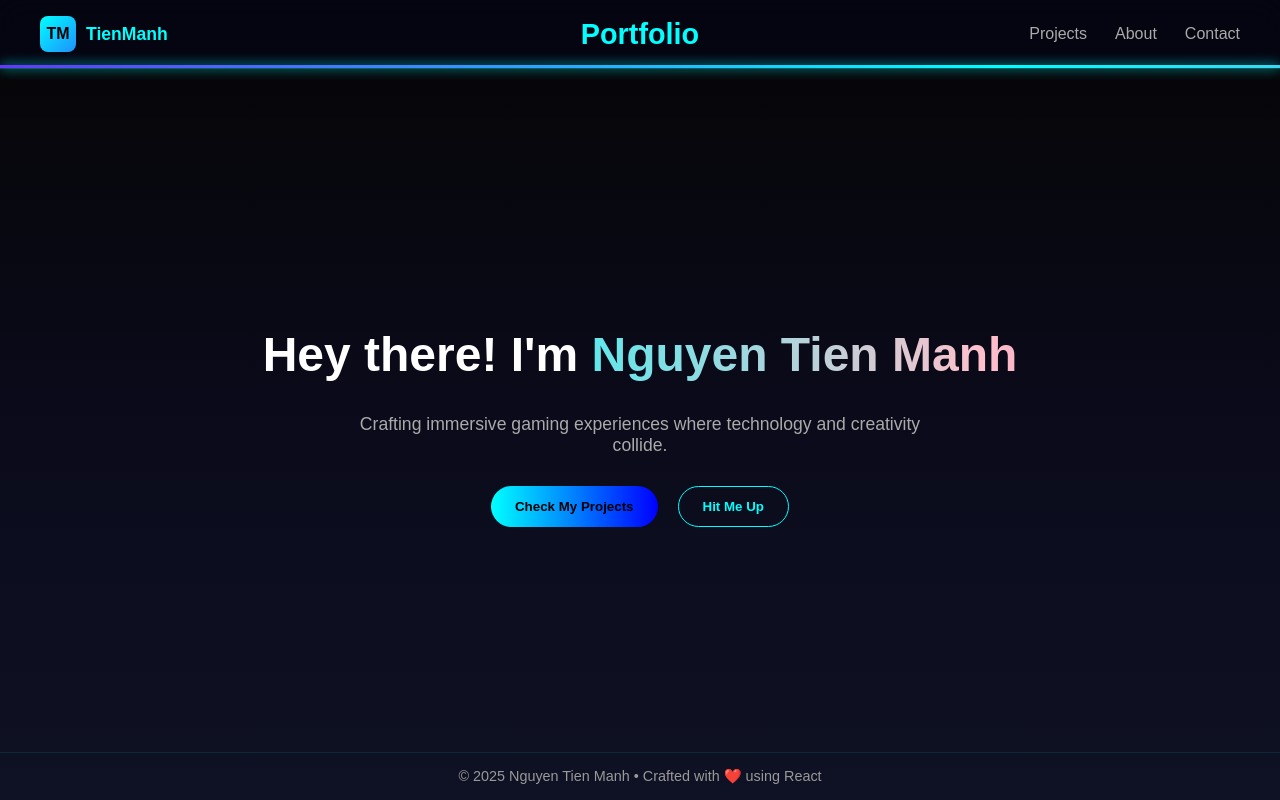
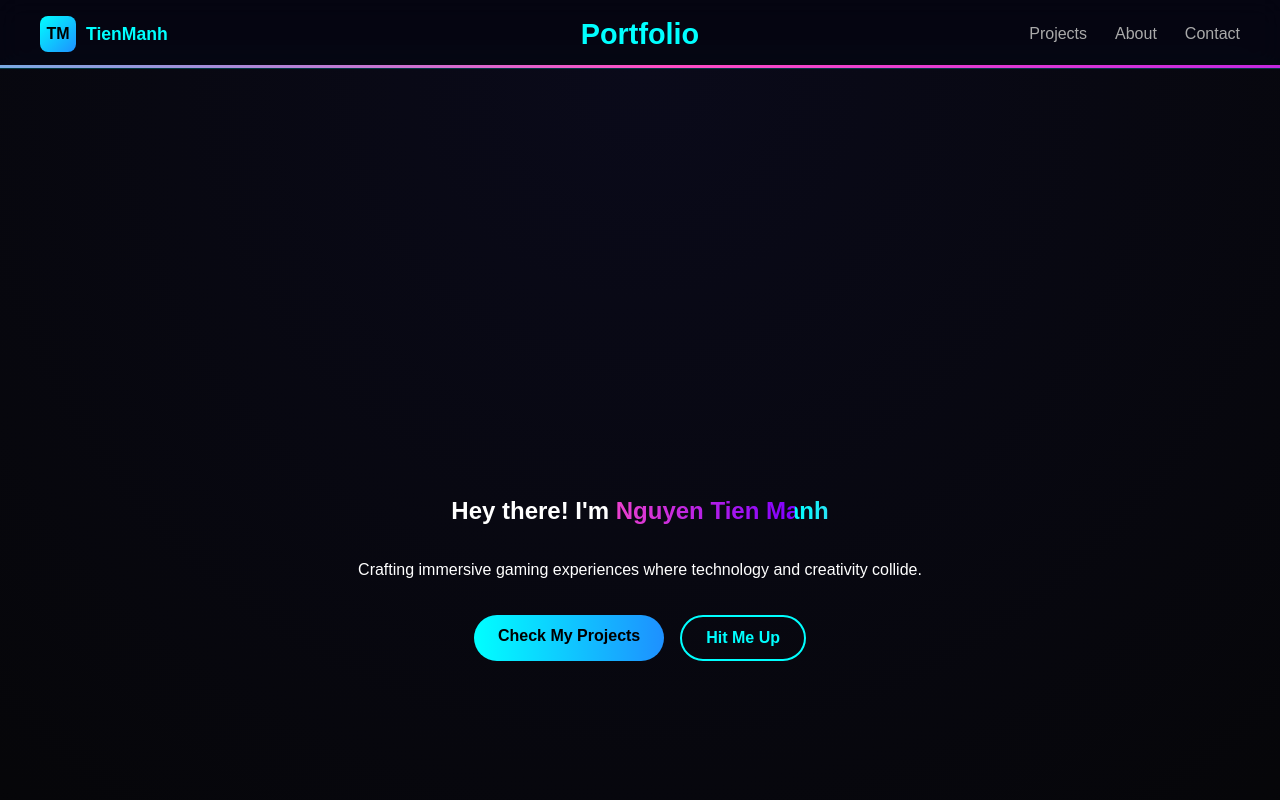
Before and after one commit to ManhNT-6/MyPortfolio, a React (Create React App) app: page / in a window 1280 px wide. Shown: the top 800 px of the page. Built offline with nearby package versions, Linux system fonts and the light colour scheme.

Commit message:
- handle transition page animation

```diff
--- a/src/App.css
+++ b/src/App.css
@@ -1,146 +1,129 @@
-body, html, .app {
+html {
+  scroll-behavior: smooth;
+}
+
+body {
   margin: 0;
-  padding: 0;
-  background: linear-gradient(to bottom, #050505, #0a0a1a, #0f1224);
+  font-family: "Poppins", sans-serif;
+  background: #050505;
   color: white;
-  font-family: 'Poppins', sans-serif;
+}
+
+.section {
   min-height: 100vh;
   display: flex;
   flex-direction: column;
-}
-
-/* Navbar */
-.navbar {
+  justify-content: center;
+  align-items: center;
+  text-align: center;
+  padding: 100px 20px;
   position: relative;
-  display: flex;
-  justify-content: space-between;
-  align-items: center;
-  padding: 20px 60px;
-  background: rgba(10, 10, 26, 0.5);
-  border-bottom: 1px solid rgba(0, 255, 255, 0.1);
-  backdrop-filter: blur(6px);
-}
-
-.logo {
-  display: flex;
-  align-items: center;
-  gap: 10px;
-}
-
-.tm {
-  width: 40px;
-  height: 40px;
-  background: linear-gradient(135deg, cyan, blue);
-  border-radius: 8px;
-  display: flex;
-  align-items: center;
-  justify-content: center;
-  font-weight: bold;
-  color: black;
-}
-
-.name {
-  font-size: 1.3rem;
-  color: cyan;
-}
-
-.links a {
-  color: #ddd;
-  margin-left: 25px;
-  text-decoration: none;
-  transition: color 0.3s;
-}
-
-.links a:hover {
-  color: cyan;
-}
-
-.led-bar {
-  position: absolute;
-  bottom: 0;
-  left: 0;
-  width: 100%;
-  height: 3px;
-  background: linear-gradient(90deg, cyan, pink, purple, cyan);
-  background-size: 300%;
-  animation: ledRun 4s linear infinite;
-  filter: drop-shadow(0 0 6px cyan);
-}
-
-@keyframes ledRun {
-  from { background-position: 0%; }
-  to { background-position: 300%; }
 }
 
 /* Hero */
 .hero {
-  text-align: center;
-  margin: auto;
-  padding: 60px 20px;
+  background: radial-gradient(circle at top, #0a0a1a, #050505);
 }
 
-.hero h1 {
-  font-size: 3rem;
-  font-weight: 700;
+.highlight {
+  background: linear-gradient(90deg, cyan, #ff4dc4, #8000ff);
+  background-size: 200%;
+  -webkit-background-clip: text;
+  -webkit-text-fill-color: transparent;
+  animation: gradientFlow 4s linear infinite;
 }
 
-.hero .gradient {
-  background: linear-gradient(90deg, cyan, pink, purple);
+@keyframes gradientFlow {
+  0% { background-position: 0%; }
+  100% { background-position: 200%; }
+}
+
+.btn-group {
+  display: flex;
+  gap: 16px;
+  margin-top: 20px;
+}
+
+.btn-primary {
+  background: linear-gradient(90deg, cyan, #1e90ff);
+  color: black;
+  padding: 12px 24px;
+  border-radius: 999px;
+  text-decoration: none;
+  font-weight: 600;
+  transition: 0.3s;
+}
+.btn-primary:hover {
+  transform: scale(1.05);
+  box-shadow: 0 0 20px cyan;
+}
+
+.btn-outline {
+  border: 2px solid cyan;
+  color: cyan;
+  padding: 12px 24px;
+  border-radius: 999px;
+  text-decoration: none;
+  font-weight: 600;
+  transition: 0.3s;
+}
+.btn-outline:hover {
+  background: cyan;
+  color: black;
+  box-shadow: 0 0 20px cyan;
+  transform: scale(1.05);
+}
+
+/* Section titles */
+.section-title {
+  font-size: 2rem;
+  background: linear-gradient(90deg, cyan, #ff4dc4, #8000ff);
+  background-size: 200%;
   -webkit-background-clip: text;
   -webkit-text-fill-color: transparent;
-  animation: gradientMove 5s linear infinite;
-  background-size: 300%;
+  animation: gradientFlow 4s linear infinite;
+  margin-bottom: 16px;
 }
 
-@keyframes gradientMove {
-  from { background-position: 0%; }
-  to { background-position: 300%; }
+/* Projects / About / Contact backgrounds */
+.projects {
+  background: linear-gradient(180deg, #080812, #0a0a1a);
 }
 
-.hero p {
-  max-width: 600px;
-  margin: 20px auto;
-  color: #aaa;
-  font-size: 1.1rem;
+.about {
+  background: linear-gradient(180deg, #0a0a1a, #100c20);
 }
 
-.buttons {
-  margin-top: 30px;
-  display: flex;
-  justify-content: center;
-  gap: 20px;
-}
-
-button {
-  padding: 12px 24px;
-  border-radius: 50px;
-  cursor: pointer;
-  font-weight: 600;
-  transition: all 0.3s ease;
-}
-
-.primary {
-  background: linear-gradient(90deg, cyan, blue);
-  border: none;
-  color: black;
-}
-
-.secondary {
-  border: 1px solid cyan;
-  background: transparent;
-  color: cyan;
-}
-
-button:hover {
-  transform: scale(1.05);
-  box-shadow: 0 0 15px cyan;
+.contact {
+  background: linear-gradient(180deg, #100c20, #050505);
 }
 
 /* Footer */
 .footer {
+  padding: 20px 0;
   text-align: center;
-  padding: 15px;
   font-size: 0.9rem;
-  color: #999;
-  border-top: 1px solid rgba(0, 255, 255, 0.1);
+  background: rgba(5, 5, 20, 0.8);
+  border-top: 1px solid rgba(0, 255, 255, 0.2);
+  backdrop-filter: blur(10px);
 }
+/* Animation when scrolling into view */
+.section {
+  opacity: 0;
+  transform: translateY(80px);
+  transition: all 1s ease-out;
+  filter: brightness(0.6);
+}
+
+.section.visible {
+  opacity: 1;
+  transform: translateY(0);
+  filter: brightness(1);
+  box-shadow: 0 0 50px rgba(0, 255, 255, 0.1);
+}
+
+/* Optional glowing text effect when visible */
+.section.visible .section-title {
+  text-shadow: 0 0 15px rgba(0, 255, 255, 0.6),
+  0 0 25px rgba(255, 77, 196, 0.4);
+}
--- a/src/App.js
+++ b/src/App.js
@@ -1,56 +1,74 @@
-import React from "react";
+import React, { useEffect } from "react";
+import Navbar from "./components/Navbar";
 import "./App.css";
-import Navbar from "./components/Navbar";
 
 export default function App() {
+    useEffect(() => {
+        const sections = document.querySelectorAll(".section");
+        const observer = new IntersectionObserver(
+            (entries) => {
+                entries.forEach((entry) => {
+                    if (entry.isIntersecting) {
+                        entry.target.classList.add("visible");
+                    }
+                });
+            },
+            { threshold: 0.2 } // khi 20% section hiển thị thì chạy animation
+        );
+
+        sections.forEach((section) => observer.observe(section));
+        return () => observer.disconnect();
+    }, []);
+
     return (
         <div className="app">
-        {/* Navbar */}
-          <nav className="navbar">
-              {/* Left: Logo */}
-              <div className="navbar-left">
-                  <div className="logo-box">TM</div>
-                  <span className="logo-text">TienManh</span>
-              </div>
+            <Navbar />
 
-              {/* Center: Portfolio Title */}
-              <div className="navbar-center">
-                  <h1 className="navbar-title">Portfolio</h1>
-              </div>
-
-              {/* Right: Menu */}
-              <div className="navbar-right">
-                  <a href="#projects" className="nav-link">
-                      Projects
+            {/* Hero Section */}
+            <section id="home" className="section hero">
+                <h1>
+                    Hey there! I'm{" "}
+                    <span className="highlight">Nguyen Tien Manh</span>
+                </h1>
+                <p>
+                    Crafting immersive gaming experiences where technology and
+                    creativity collide.
+                </p>
+                <div className="btn-group">
+                    <a href="#projects" className="btn-primary">
+                        Check My Projects
                     </a>
-                  <a href="#about" className="nav-link">
-                      About
-                  </a>
-                  <a href="#contact" className="nav-link">
-                      Contact
+                    <a href="#contact" className="btn-outline">
+                        Hit Me Up
                     </a>
                 </div>
+            </section>
 
-              {/* LED Bar */}
-              <div className="led-bar">
-                  <div className="led-light"></div>
-              </div>
-          </nav>
+            {/* About Section */}
+            <section id="about" className="section about">
+                <h2 className="section-title">About Me</h2>
+                <p>
+                    I’m a passionate Game Developer who loves blending code, art, and
+                    storytelling to bring worlds to life.
+                </p>
+            </section>
 
-        {/* Hero Section */}
-        <main className="hero">
-          <h1>
-            Hey there! I'm{" "}
-            <span className="gradient">Nguyen Tien Manh</span>
-          </h1>
+            {/* Projects Section */}
+            <section id="projects" className="section projects">
+                <h2 className="section-title">Projects</h2>
                 <p>
-            Crafting immersive gaming experiences where technology and creativity collide.
+                    Here are some of my featured games and interactive works.
                 </p>
-          <div className="buttons">
-            <button className="primary">Check My Projects</button>
-            <button className="secondary">Hit Me Up</button>
-          </div>
-        </main>
+            </section>
+
+            {/* Contact Section */}
+            <section id="contact" className="section contact">
+                <h2 className="section-title">Contact</h2>
+                <p>
+                    Let’s connect! Reach me at{" "}
+                    <strong>your.email@gmail.com</strong>
+                </p>
+            </section>
 
             {/* Footer */}
             <footer className="footer">
```
Lines whose indentation alone changed are shown as unchanged.
